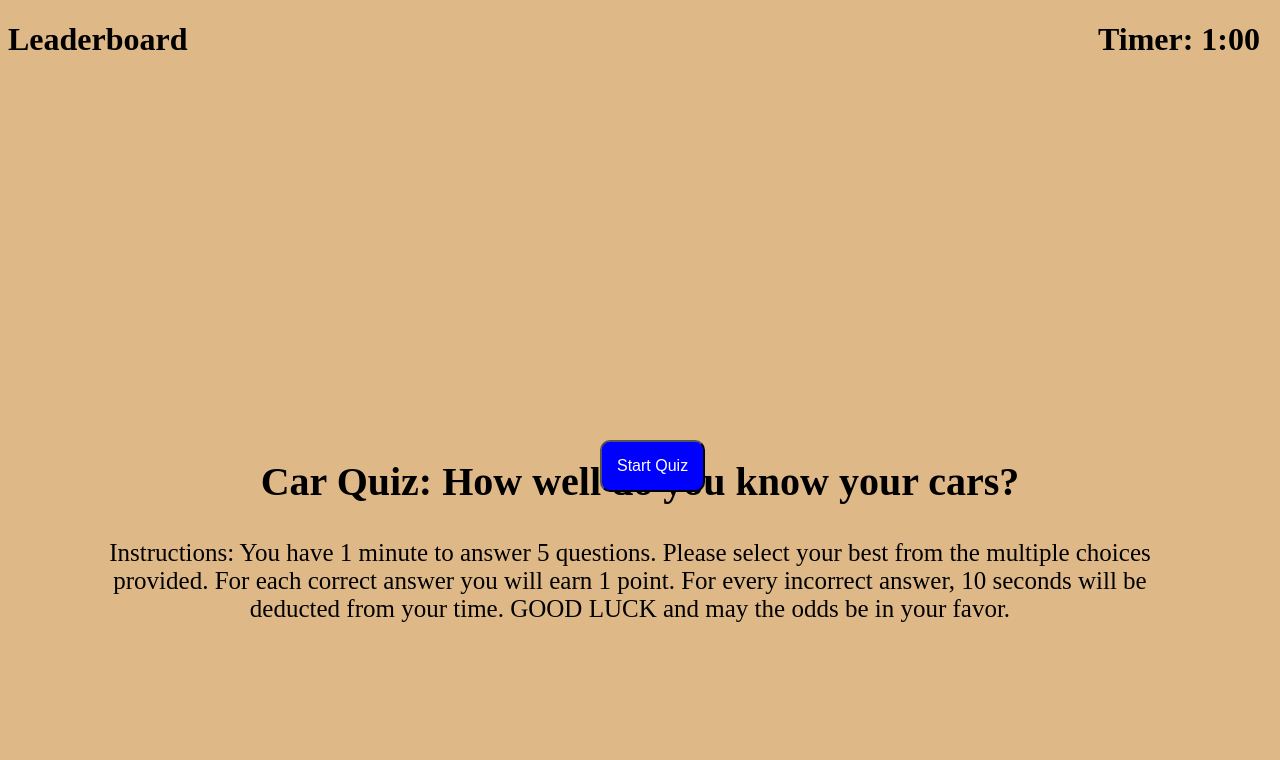
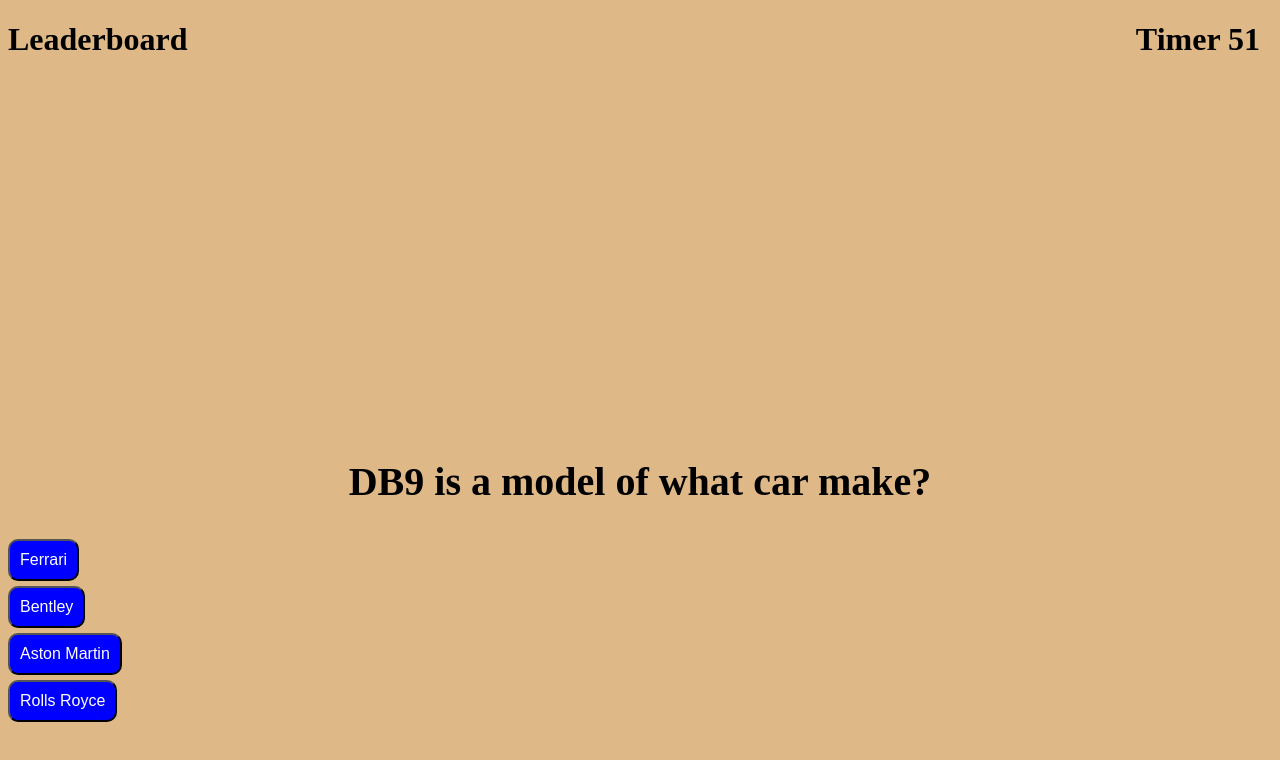
Before and after one commit to DevVlady/CodeQuiz, a plain HTML site: page index.html in a window 1280 px wide. Both pictures are taken after a click on the button "Start Quiz". Drawn offline with nearby package versions, Linux system fonts and the light colour scheme.

Commit message:
Fixed my countdown function and added my render question function.

```diff
--- a/Assets/JavaScript/script.js
+++ b/Assets/JavaScript/script.js
@@ -32,50 +32,80 @@
 var numQuestions = 5;
 var countdown;
 var question = 0;
+var timerInt = 0;
 
 //Variables obtained from html file
-var mainpageEl = document.getElementById("#mainpage");
-var goBtn = document.getElementById("#go");
-var timeEl = document.getElementById("#timer");
-var questionsEl = document.getElementById("#questions");
-var leaderboardEl = document.getElementById("#leaderboard");
-var finishEl = document.getElementById("#finish");
-var finalscoreEl = document.getElementById("#finalscore");
-var submitBtn = document.getElementById("#submit");
-var initialsEl = document.getElementById("#initials");
-var questionTitle = document.getElementById("#quest");
-var multchoiceEl = document.getElementById("#multiplechoice");
-var listEl = document.getElementById("#list");
+var mainpageEl = document.getElementById("mainpage");
+var goBtn = document.getElementById("go");
+var timeEl = document.getElementById("timer");
+var questionsEl = document.getElementById("questions");
+var leaderboardEl = document.getElementById("leaderboard");
+var finishEl = document.getElementById("finish");
+var finalscoreEl = document.getElementById("finalscore");
+var submitBtn = document.getElementById("submit");
+var initialsEl = document.getElementById("initials");
+var questionTitle = document.getElementById("quest");
+var multchoiceEl = document.getElementById("multiplechoice");
+var choiceA = document.getElementById("A")
+var choiceB = document.getElementById("B")
+var choiceC = document.getElementById("C")
+var choiceD = document.getElementById("D")
+var listEl = document.getElementById("list");
 
 
 //Function that lists all my questions and answers
 let questionsIndex = [
     {
         qstn: "DB9 is a model of what car make?",
-        choices: ["Ferrari", "Bentley", "Aston Martin", "Rolls Royce"],
-        correct: "C",
+        a: "Ferrari",
+        b: "Bentley",
+        c: "Aston Martin",
+        d: "Rolls Royce",
+        correct: "c"
     },
     {
         qstn: "What is the most expensive American car ever sold?",
-        choices: ["Shelby GT 500", "Shelby Cobra", "Shelby Mustang", "Crown Victoria"],
-        correct: "B",
+        a: "Shelby GT 500",
+        b: "Shelby Cobra",
+        c: "Shelby Mustang",
+        d: "Crown Victoria",
+        correct: "b"
     },
     {
         qstn: "How much horsepower is in a Bugatti Veyron?",
-        choices: ["800", "400", "1000", "700"],
-        correct: "C"
+        a: "800",
+        b: "400",
+        c: "1000",
+        d: "700",
+        correct: "c"
     },
     {
         qstn: "Which of the following cars are illegal in the USA?",
-        choices: ["Nissan GTR", "Alfa Romeo", "McLaren Senna", "Nissan Skyline"],
-        correct: "D"
+        a: "Nissan GTR",
+        b: "Alfa Romeo",
+        c: "McLaren Senna",
+        d: "Nissan Skyline",
+        correct: "d"
     },
     {
         qstn: "What size engine is in a Bugatti Veyron?",
-        choices: ["8.0L V12", "8.0L V14", "10.0L V16", "8.0L V16"],
-        correct: "D"
+        a: "8.0L V12",
+        b: "8.0L V14",
+        c: "10.0L V16",
+        d: "8.0L V16",
+        correct: "d"
     }
 ];
+
+//Function to render the questions upon clicking the start button
+function renderQuestions () {
+    var collectedQ = questionsIndex[question];
+    questionTitle.innerHTML = collectedQ.qstn;
+    choiceA.innerHTML = collectedQ.a;
+    choiceB.innerHTML = collectedQ.b;
+    choiceC.innerHTML = collectedQ.c;
+    choiceD.innerHTML = collectedQ.d;
+}
 
 //Event listener for the button/s
 goBtn.addEventListener("click", quizStarted);
@@ -83,11 +113,11 @@
 //Function to begin the quiz upon clicking start
 function quizStarted () {
     mainpageEl.style.display = "none";
+    renderQuestions();
     questionsEl.style.display = "block";
 
     //Adding the countdown upon clicking start
     countdown();
-    renderQuestions();
 }
 
 
@@ -105,10 +135,3 @@
 }
 
 countdown();
-
-//Function to render the questions upon clicking the start button
-function renderQuestions () {
-//     var questionsEl = document.getElementById("#questions");
-//     let queTag = "<span>" + questionsIndex[i].qstn + "</span>";
-//     questionsEl.innerHTML = queTag;
-// }
--- a/index.html
+++ b/index.html
@@ -31,8 +31,10 @@
                 <h2 id="quest">Question</h2>
                 <div>
                     <ol id="multiplechoice">
-                        <li id="list">
-                        </li>
+                        <button id="A"></button>
+                        <button id="B"></button>
+                        <button id="C"></button>
+                        <button id="D"></button>
                     </ol>
                 </div>
             </div>
```
